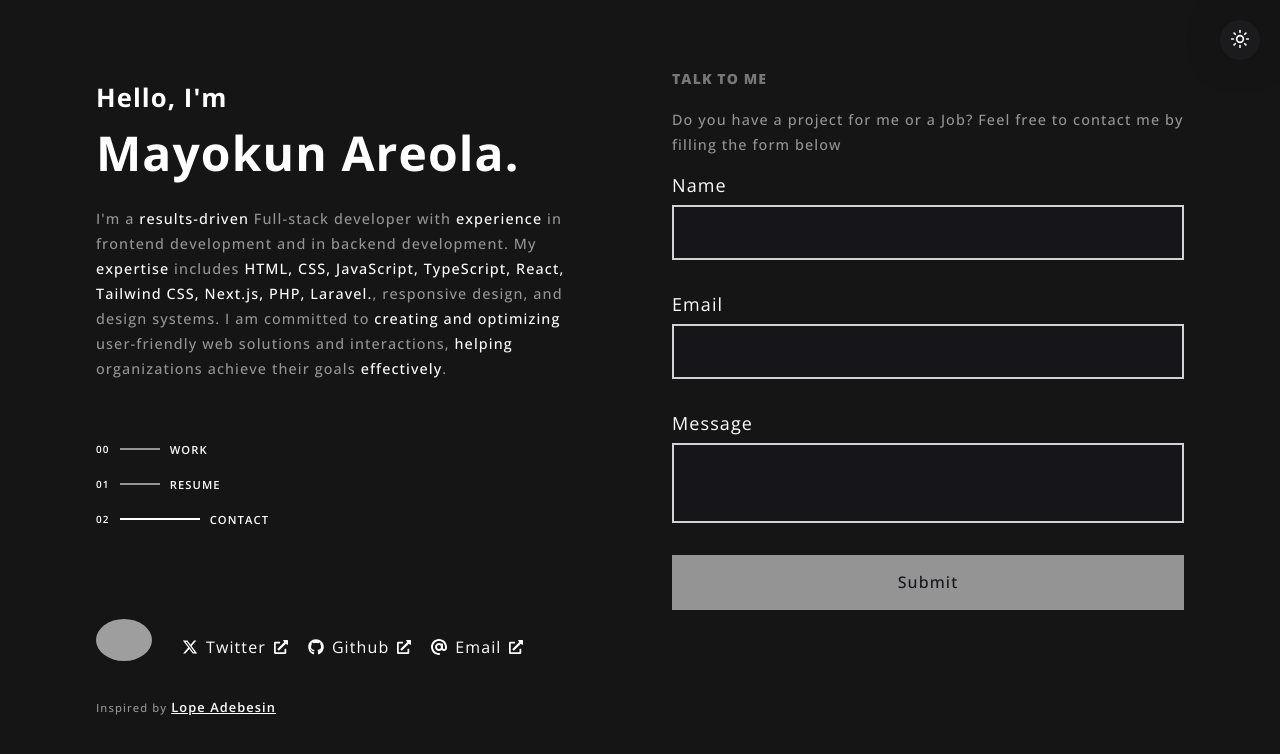
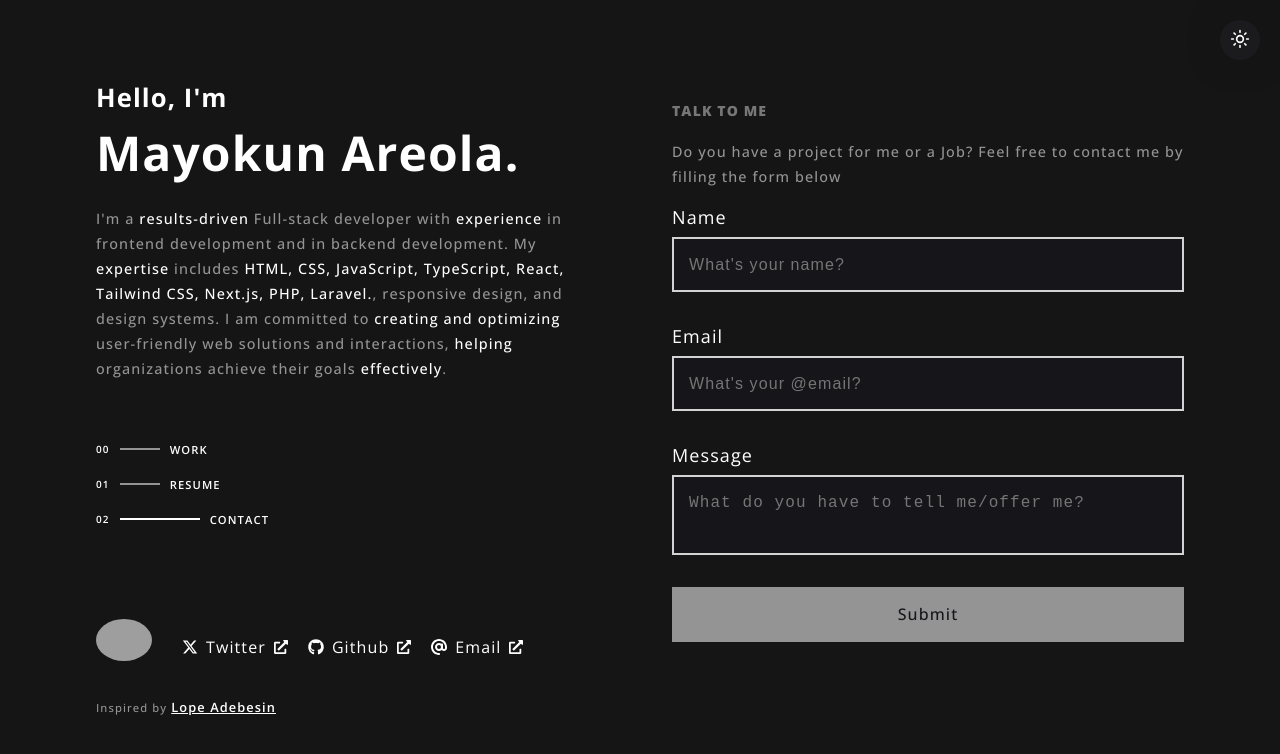
Before and after one commit to Mayokunnn/mayokun.tech, a React (Vite) app: page /contact in a window 1280 px wide. Shown: the top 754 px of the page. Built offline with nearby package versions, Linux system fonts and the light colour scheme; grey boxes are pictures that could not be loaded.

Commit message:
Creating the contact page

```diff
--- a/src/pages/Contact.tsx
+++ b/src/pages/Contact.tsx
@@ -12,15 +12,30 @@ export default function Contact() {
       </Helmet>
       <div>
         <Heading>Talk to me</Heading>
-        <Paragraph>Do you have a project for me or a Job? Feel free to contact me by filling the form below</Paragraph>
+        <Paragraph>
+          Do you have a project for me or a Job? Feel free to contact me by
+          filling the form below
+        </Paragraph>
         <FormContainer method="POST" onSubmit={handleSubmit}>
           <Form>
             <FormLabel htmlFor="name">Name</FormLabel>
-            <FormInput required id="name" name="name" type="text" />
+            <FormInput
+              required
+              id="name"
+              name="name"
+              type="text"
+              placeholder="What's your name?"
+            />
           </Form>
           <Form>
             <FormLabel htmlFor="email">Email</FormLabel>
-            <FormInput required id="email" type="email" name="email" />
+            <FormInput
+              required
+              id="email"
+              type="email"
+              name="email"
+              placeholder="What's your @email?"
+            />
             <ValidationError
               prefix="Email"
               field="email"
@@ -29,7 +44,12 @@ export default function Contact() {
           </Form>
           <Form>
             <FormLabel htmlFor="message">Message</FormLabel>
-            <FormMessage required id="message" name="message"  />
+            <FormMessage
+              required
+              id="message"
+              name="message"
+              placeholder="What do you have to tell me/offer me?"
+            />
             <ValidationError
               prefix="Message"
               field="message"
--- a/src/styles/Main.style.ts
+++ b/src/styles/Main.style.ts
@@ -14,7 +14,7 @@ export const Container = styled.div`
 `;
 
 export const MainView = styled.div`
-  padding: 0% 15% 10% 5%;
+  padding: 5% 15% 10% 5%;
   overflow-y: scroll;
   height: 100vh;
 
--- a/src/styles/Work.style.ts
+++ b/src/styles/Work.style.ts
@@ -51,7 +51,7 @@ export const Container = styled.div`
 `;
 
 export const Heading = styled.h1`
-  margin: 40px 0;
+  margin: 20px 0;
   font-size: 12px;
   font-weight: 800;
   line-height: 16px;
```
